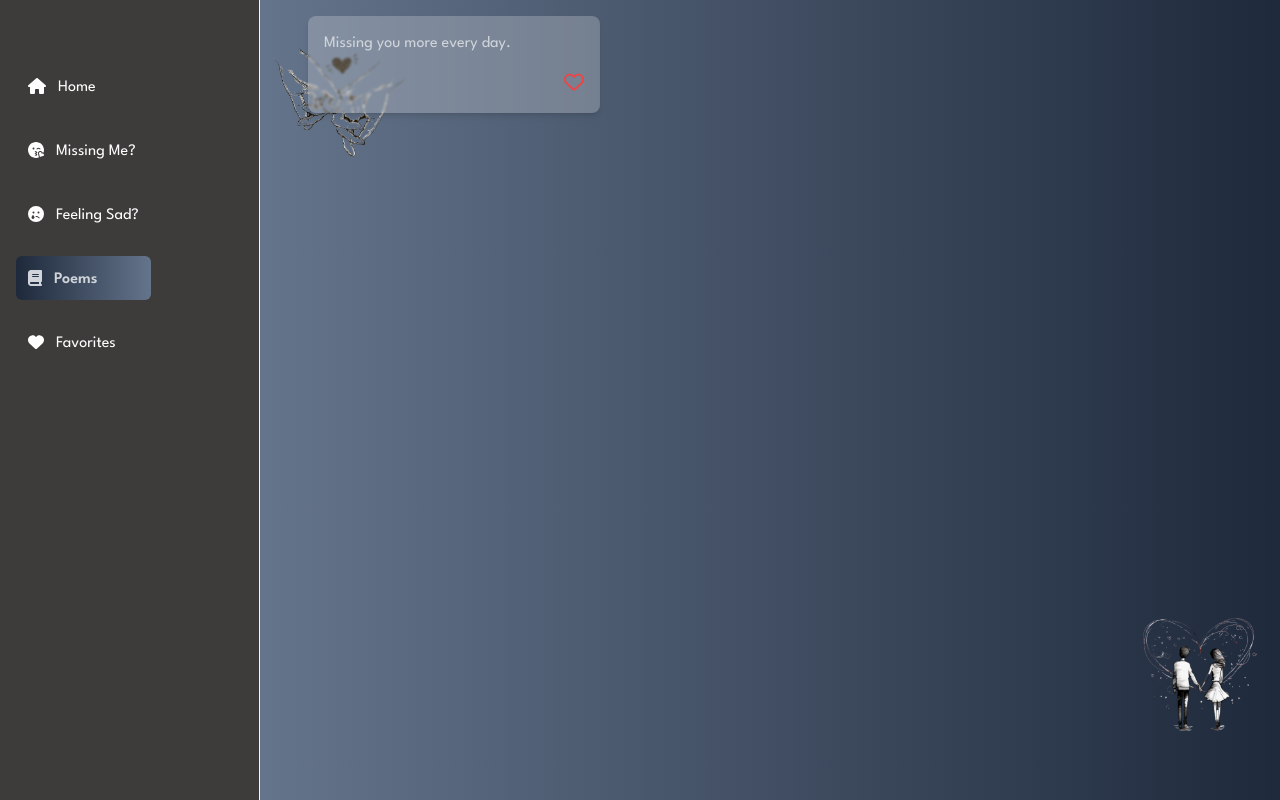
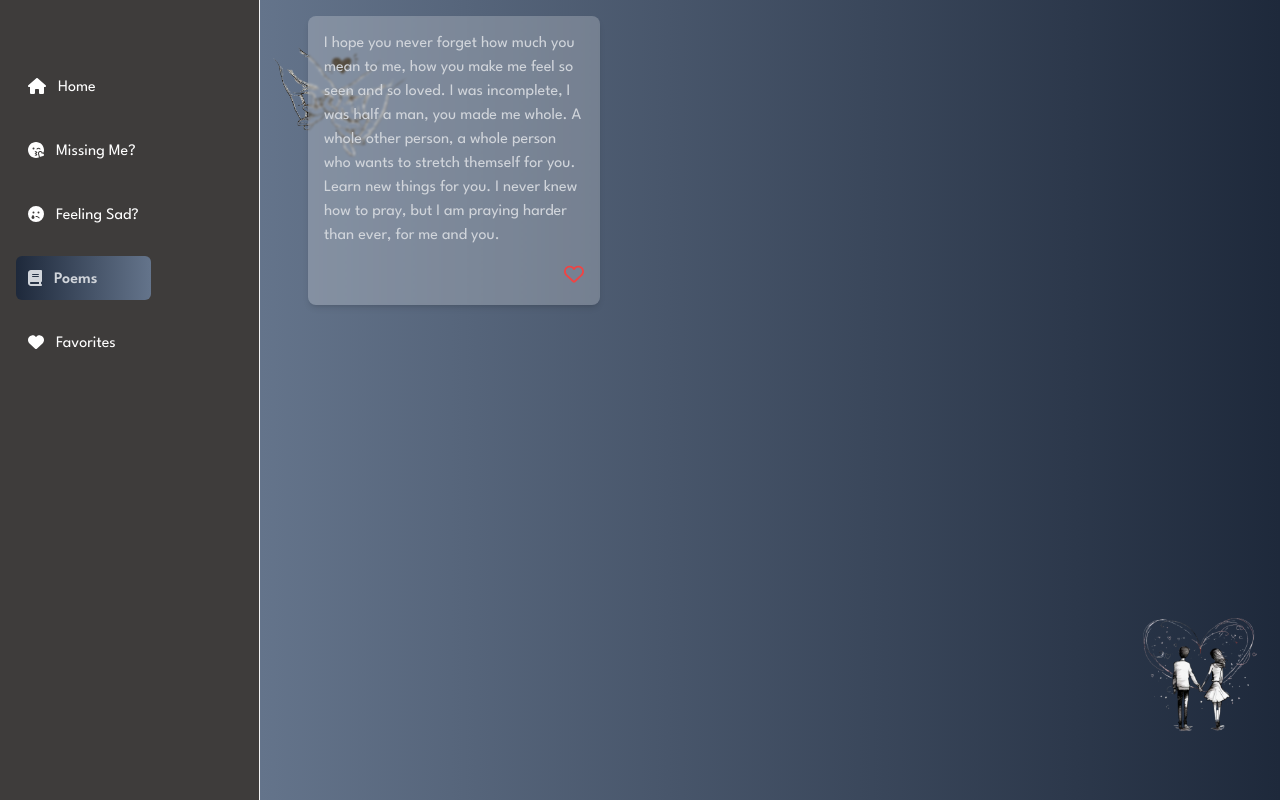
Before and after one commit to ike-nanino/nathia, a Next.js app: page /poems in a window 1280 px wide. Built offline with nearby package versions, Linux system fonts and the light colour scheme.

Commit message:
more messages

```diff
--- a/app/miss-me/page.tsx
+++ b/app/miss-me/page.tsx
@@ -10,7 +10,7 @@ import Image from "next/image";
 const messages = [
   "Distance suck, missing you is hard but I am grateful to have someone like you that is worth missing. I look forward to the day when we can finally be together in person.",
   "We have so much to talk about, so many activities to do.That will happen very soon. Thank you for always being there for me no matter how far apart we are",
-  "This very momemnt as you are reading this, I am missing you too. I know that because while writing this, I was missing you and I had a big smile on my face.",
+  "This very moment as you are reading this, I am missing you too. I know that because while writing this, I was missing you and I had a big smile on my face.",
   "I miss the way you make even ordinary moments feel magical, like my birthdays and the one time we ate together on facetime. You are my favorite adventure, and I promise we will fill our days with a thousand more memories soon.",
   "They say love is like the wind, you can’t see it, but you can feel it. With you, I feel it in every text you send, every memory we share, and every second I spend counting down to the day i get to see you.",
 ];
--- a/app/poems/page.tsx
+++ b/app/poems/page.tsx
@@ -9,7 +9,7 @@ import MobileNav from "@/components/MobileNav";
 
 
 const messages = [
-  " Missing you more every day.",
+  " I hope you never forget how much you mean to me, how you make me feel so seen and so loved. I was incomplete, I was half a man, you made me whole. A whole other person, a whole person who wants to stretch themself for you. Learn new things for you. I never knew how to pray, but I am praying harder than ever, for me and you.",
 ];
 
 const Poems = () => {
```
